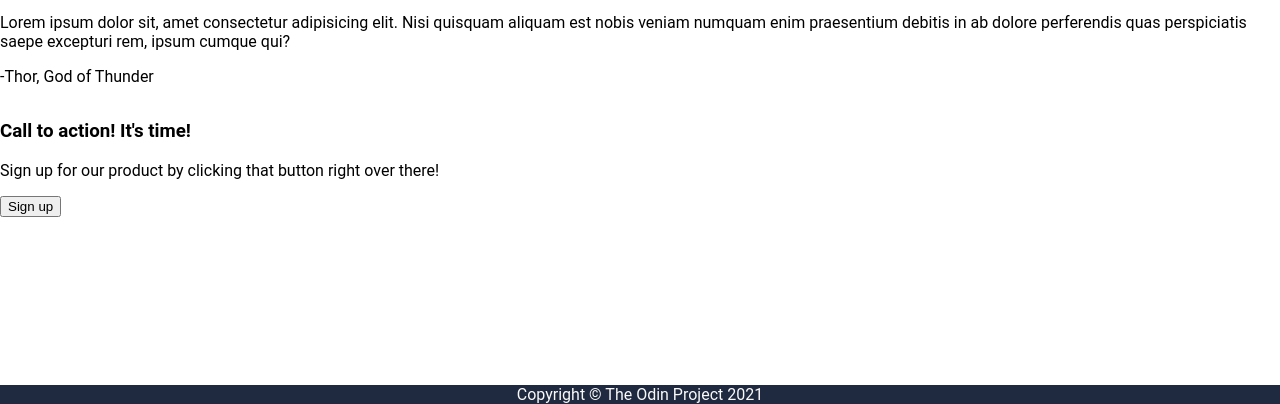
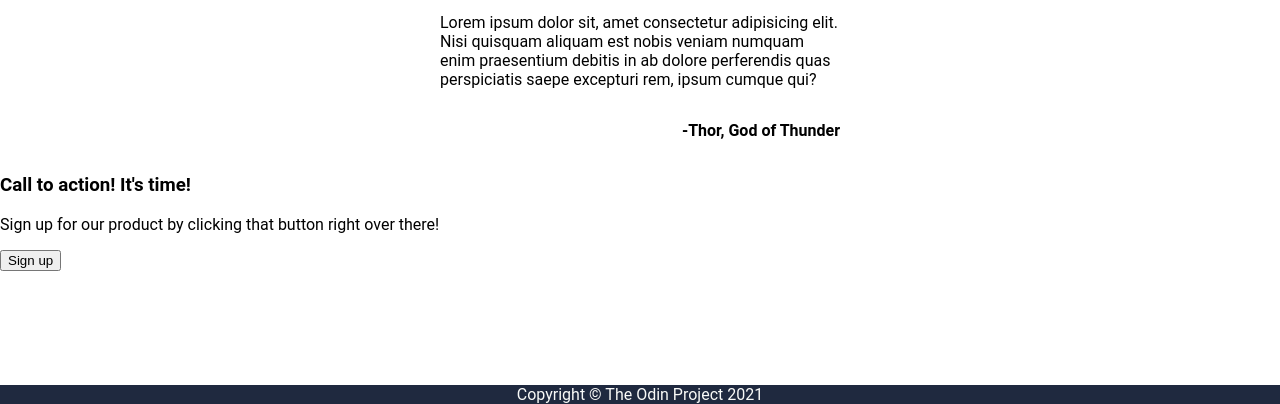
Before and after one commit to anmolSekh/odin-landing-page, a plain HTML site: page index.html in a window 1280 px wide. Shown: the part 396-800 px from the top of the page. Drawn offline with Linux system fonts and the light colour scheme.

Commit message:
centered content 3

```diff
--- a/index.html
+++ b/index.html
@@ -52,8 +52,8 @@
             </div>
         </div>
         <div class="content-3">
-            <p>Lorem ipsum dolor sit, amet consectetur adipisicing elit. Nisi quisquam aliquam est nobis veniam numquam enim praesentium debitis in ab dolore perferendis quas perspiciatis saepe excepturi rem, ipsum cumque qui?</p>
-            <p>-Thor, God of Thunder</p>
+            <p class="quote">Lorem ipsum dolor sit, amet consectetur adipisicing elit. Nisi quisquam aliquam est nobis veniam numquam enim praesentium debitis in ab dolore perferendis quas perspiciatis saepe excepturi rem, ipsum cumque qui?</p>
+            <p class="quoter">-Thor, God of Thunder</p>
         </div>
         <div class="content-4">
             <h3>Call to action! It's time!</h3>
--- a/styles.css
+++ b/styles.css
@@ -49,6 +49,7 @@ a {
 .content-2 {
     display: flex;
     flex-direction: column;
+    justify-content: center;
 }
 
 .box-text {
@@ -56,7 +57,23 @@ a {
 }
 
 .content-3 {
+    display: flex;
+    flex-direction: column;
+    width: 400px;
+    margin: 0 auto;
+    /* justify-content: center; */
+    /* align-items: center; */
+}
 
+.quote {
+
+    /* flex: auto; */
+    /* align-self: center; */
+}
+
+.quoter {
+    align-self: flex-end;
+    font-weight: 700;
 }
 
 .footer {
```
